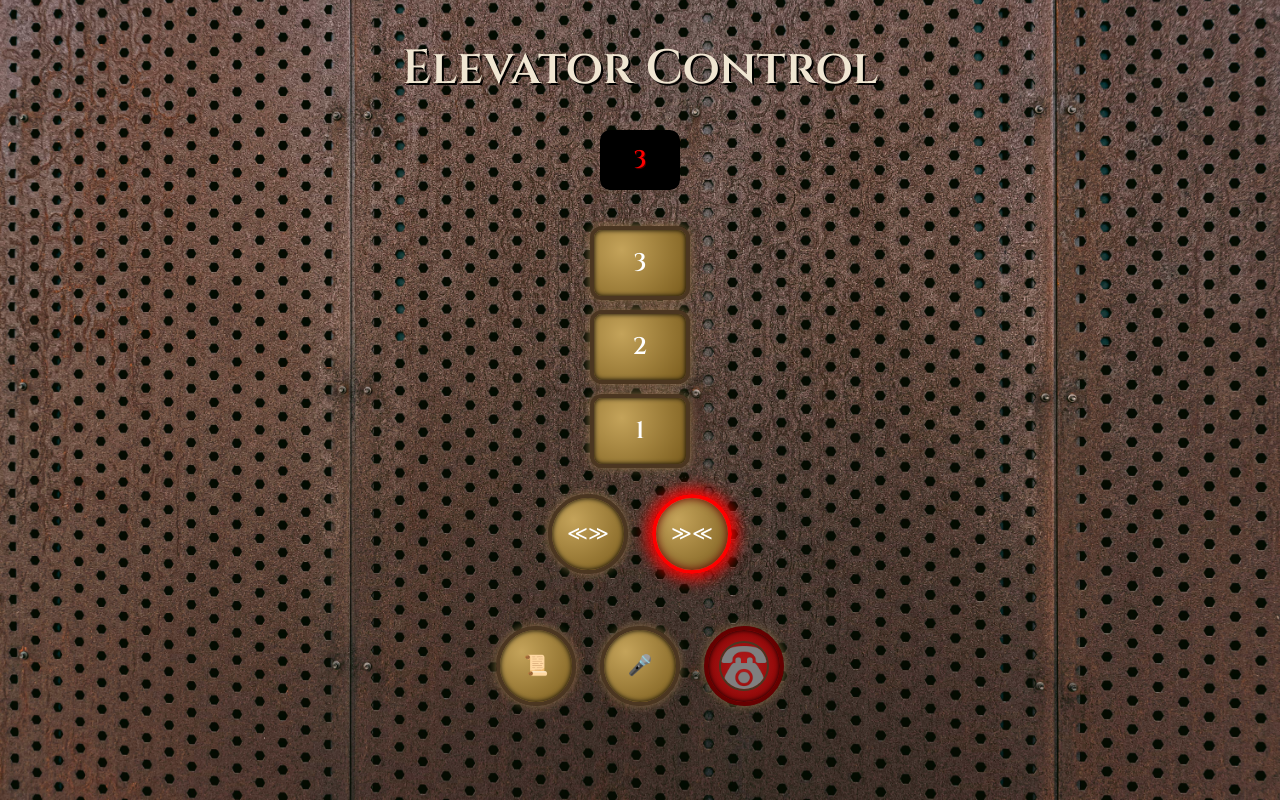
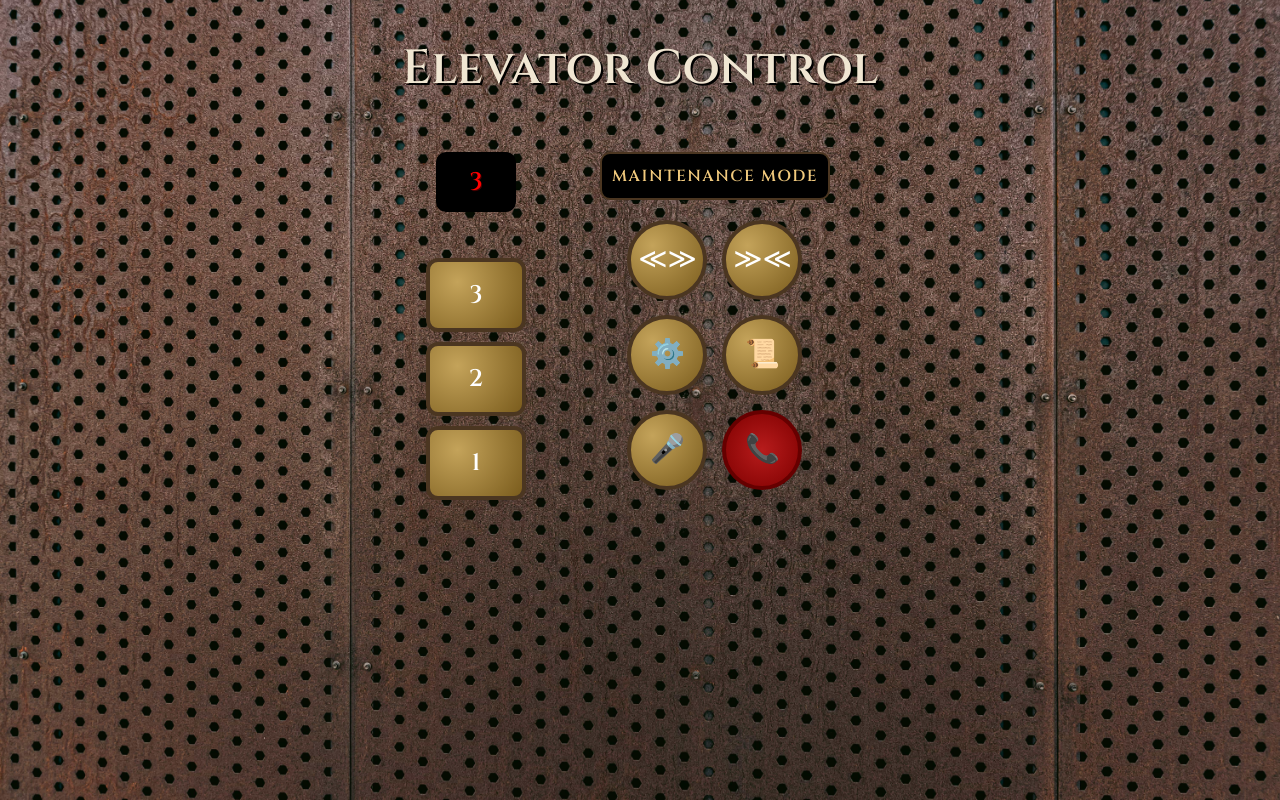
Before and after one commit to kyledavid36/KA_Project_VI, a PHP site: page /GUI/alsaSteamGUI.html?mode=maintenance in a window 1280 px wide. Run offline with PHP 8.4, Linux system fonts and the light colour scheme.

Commit message:
Made changes to GUI, added maintenance functionality screen with student # acess, sounds and reorganized the buttons with an updated display

```diff
--- a/GUI/alsaSteamGUI.html
+++ b/GUI/alsaSteamGUI.html
@@ -4,7 +4,6 @@
     <meta charset="UTF-8" />
     <meta name="viewport" content="width=device-width, initial-scale=1" />
     <title>Elevator GUI</title>
-    <!-- Using Bootstrap as requested in the design -->
     <link
       rel="stylesheet"
       href="https://cdn.jsdelivr.net/npm/bootstrap@5.3.3/dist/css/bootstrap.min.css"
@@ -17,11 +16,11 @@
       /* Your provided CSS for the Steampunk theme */
       .control-button.locked {
         border-color: red !important;
-        box-shadow: 0 0 15px 5px red, inset 0 0 10px #660000 !important;
+        /* box-shadow removed */
       }
 
       .lit-up {
-        box-shadow: 0 0 25px 10px #f0c97d, inset 0 0 20px #fff !important;
+        /* box-shadow removed */
         transform: scale(1.1) !important;
         transition: all 0.3s ease;
       }
@@ -29,7 +28,7 @@
       .floor-button:hover:not(.lit-up),
       .control-button:hover:not(.lit-up) {
         transform: scale(1.05);
-        box-shadow: 0 0 20px #f0c97d, inset 0 0 10px #000;
+        /* box-shadow removed */
       }
 
       body {
@@ -37,6 +36,54 @@
         background-size: cover;
         font-family: 'Cinzel', serif;
         color: #f0e6d2;
+      }
+
+      /* ** CSS FOR LAYOUT ** */
+      .main-container {
+        display: flex;
+        flex-wrap: wrap;
+        justify-content: center;
+        align-items: flex-start;
+        gap: 50px;
+      }
+
+      .left-panel, .right-panel {
+        display: flex;
+        flex-direction: column;
+        align-items: center;
+      }
+
+      .right-panel {
+          border: 4px double rgba(0,0,0,0.0);
+          border-radius: 15px;
+          padding: 20px;
+          background-color: rgba(0,0,0,0.0);
+      }
+
+      .control-grid {
+          display: grid;
+          grid-template-columns: repeat(2, auto);
+          gap: 15px;
+      }
+
+      #function-display {
+        background-color: black;
+        color: #f0c97d;
+        border: 2px solid #4b3621;
+        border-radius: 10px;
+        padding: 10px;
+        min-height: 48px;
+        width: 100%;
+        margin-bottom: 20px;
+        text-align: center;
+        font-size: 16px;
+        font-weight: bold;
+        text-transform: uppercase;
+        letter-spacing: 1.5px;
+        display: flex;
+        align-items: center;
+        justify-content: center;
+        transition: all 0.3s ease;
       }
 
       #current-floor {
@@ -62,25 +109,25 @@
         color: #fff;
         border: 4px solid #4b3621;
         border-radius: 12px;
-        box-shadow: 0 0 10px #8b6f47, inset 0 0 5px #000;
+        box-shadow: none; /* Shadow removed */
         display: block;
         cursor: pointer;
         transition: all 0.3s ease;
       }
 
       .control-button {
-        font-size: 20px;
+        font-size: 28px; /* Adjusted for emoji */
         white-space: nowrap;
         line-height: 1;
         text-align: center;
         vertical-align: middle;
-        margin: 10px;
+        margin: 0;
         padding: 15px;
         background: radial-gradient(circle at 30% 30%, #c4a35a, #7a5c1d);
         color: #fff;
         border: 4px solid #4b3621;
         border-radius: 50%;
-        box-shadow: 0 0 10px #8b6f47, inset 0 0 5px #000;
+        box-shadow: none; /* Shadow removed */
         width: 80px;
         height: 80px;
         cursor: pointer;
@@ -93,47 +140,26 @@
       #emergency-call-button {
           background: radial-gradient(circle, #b71c1c, #7f0000);
           border-color: #660000;
-          padding: 0;
       }
 
-      .emergency-icon {
-        width: 50px;
-        height: 50px;
-        border-radius: 75%;
-        object-fit: cover;
-        border: 2px solid #4b3621;
-      }
+      /* .emergency-icon class no longer needed and has been removed */
 
-      #emergency-call-button.calling {
-          animation: pulse 1.5s infinite;
-      }
-
+      #emergency-call-button.calling,
       #mic-button.listening {
-          border-color: #00ff00 !important;
-          box-shadow: 0 0 15px 5px #00ff00, inset 0 0 10px #006600 !important;
           animation: pulse-green 1.5s infinite;
       }
 
-      @keyframes pulse {
-          0% { box-shadow: 0 0 15px 5px #ff4d4d, inset 0 0 10px #b71c1c; }
-          50% { box-shadow: 0 0 25px 10px #ff8a8a, inset 0 0 15px #b71c1c; }
-          100% { box-shadow: 0 0 15px 5px #ff4d4d, inset 0 0 10px #b71c1c; }
-      }
-
       @keyframes pulse-green {
-          0% { box-shadow: 0 0 15px 5px #00ff00, inset 0 0 10px #006600; }
-          50% { box-shadow: 0 0 25px 10px #8aff8a, inset 0 0 15px #006600; }
-          100% { box-shadow: 0 0 15px 5px #00ff00, inset 0 0 10px #006600; }
-      }
-
-      #status-message {
-          min-height: 24px;
-          transition: color 0.3s ease;
+          /* Animation now only affects border color, not shadow */
+          0% { border-color: #00ff00; }
+          50% { border-color: #8aff8a; }
+          100% { border-color: #00ff00; }
       }
 
       h1 {
         text-align: center;
         margin-top: 30px;
+        margin-bottom: 30px;
         font-size: 48px;
         text-shadow: 2px 2px #000;
       }
@@ -148,34 +174,38 @@
     <div class="container">
       <main>
         <h1>Elevator Control</h1>
+
+        <div class="main-container">
+
+            <div class="left-panel">
                 <div class="mb-3">
                     <label for="current-floor" class="form-label"></label><br />
                     <input type="text" id="current-floor" readonly value="3" />
                 </div>
-
                 <div>
                     <button class="floor-button">3</button>
                     <button class="floor-button">2</button>
                     <button class="floor-button">1</button>
                 </div>
+            </div>
 
-        <div class="my-3">
+            <div class="right-panel">
+                <div id="function-display"></div>
+                <div class="control-grid">
                     <button class="control-button" id="open-door">≪≫</button>
                     <button class="control-button locked" id="close-door">≫≪</button>
+                    <button class="control-button" id="maintenance-button" title="Maintenance">⚙️</button>
+                    <button class="control-button" id="log-button" title="Log">📜</button>
+                    <button class="control-button" id="mic-button" title="Sabbath">🎤</button>
+                    <button class="control-button" id="emergency-call-button" title="Emergency">📞</button>
+                </div>
             </div>
 
-        <div class="my-3 border-t-2 border-dashed border-secondary pt-3">
-            <button class="control-button" id="log-button">📜</button>
-            <button class="control-button" id="mic-button">🎤</button>
-            <button class="control-button" id="emergency-call-button">
-                <img src="Images/basicphone.png" class="emergency-icon" alt="Emergency Call" />
-            </button>
-            <p id="status-message" class="mt-2"></p>
         </div>
+
       </main>
     </div>
 
-    <!-- All audio elements are now included -->
     <audio id="ding-sound" src="audio/ding.mp3" preload="auto"></audio>
     <audio id="door-open" src="audio/ElevatorOpeningFinal.mp3" preload="auto"></audio>
     <audio id="door-click" src="audio/ElevatorButtonFinal.mp3" preload="auto"></audio>
@@ -185,20 +215,21 @@
     <audio id="floor1-sound" src="audio/Floor 1.mp3" preload="auto"></audio>
     <audio id="floor2-sound" src="audio/Floor 2.mp3" preload="auto"></audio>
     <audio id="floor3-sound" src="audio/Floor 3.mp3" preload="auto"></audio>
+    <audio id="shaft-exit-sound" src="audio/shaftExit.mp3" preload="auto"></audio>
 
     <script>
-      // --- Element Selectors ---
+      // The entire script remains the same as before.
       const floorDisplay = document.getElementById('current-floor');
       const openButton = document.getElementById('open-door');
       const closeButton = document.getElementById('close-door');
       const logButton = document.getElementById('log-button');
       const micButton = document.getElementById('mic-button');
+      const maintenanceButton = document.getElementById('maintenance-button');
       const allButtons = document.querySelectorAll('button');
       const floorButtons = document.querySelectorAll('.floor-button');
       const emergencyCallButton = document.getElementById('emergency-call-button');
-      const statusMessage = document.getElementById('status-message');
+      const functionDisplay = document.getElementById('function-display');
 
-      // Audio element selectors
       const dingSound = document.getElementById('ding-sound');
       const openSound = document.getElementById('door-open');
       const clickSound = document.getElementById('door-click');
@@ -208,12 +239,24 @@
       const floor1Sound = document.getElementById('floor1-sound');
       const floor2Sound = document.getElementById('floor2-sound');
       const floor3Sound = document.getElementById('floor3-sound');
+      const shaftExitSound = document.getElementById('shaft-exit-sound');
 
-      // --- Elevator Logic ---
+      const urlParams = new URLSearchParams(window.location.search);
+      const isMaintenanceMode = urlParams.get('mode') === 'maintenance';
+
       allButtons.forEach(button => {
         if (button.id === 'emergency-call-button' || button.id === 'mic-button') return;
+
         button.addEventListener('click', () => {
-          if (clickSound) { clickSound.currentTime = 0; clickSound.play(); }
+          const isDoorButton = button.id === 'open-door' || button.id === 'close-door';
+
+          if (!isMaintenanceMode || !isDoorButton) {
+            if (clickSound) {
+              clickSound.currentTime = 0;
+              clickSound.play();
+            }
+          }
+
           button.classList.add('lit-up');
           setTimeout(() => { button.classList.remove('lit-up'); }, 500);
         });
@@ -242,43 +285,70 @@
       });
 
       openButton.addEventListener('click', () => {
-        setTimeout(() => { if (openSound) openSound.play(); }, 1500);
+        if (isMaintenanceMode) {
+            if (shaftExitSound) {
+                shaftExitSound.currentTime = 0;
+                shaftExitSound.play();
+            }
+        } else {
+            setTimeout(() => {
+                if (openSound) {
+                    openSound.currentTime = 0;
+                    openSound.play();
+                }
+            }, 1500);
+
             setTimeout(() => {
               const currentFloor = floorDisplay.value.trim();
               if (currentFloor === '1') window.location.href = 'floor1GUI.html';
               else if (currentFloor === '2') window.location.href = 'floor2GUI.html';
               else if (currentFloor === '3') window.location.href = 'floor3GUI.html';
             }, 5250);
+        }
       });
 
       closeButton.addEventListener('click', () => {
-        setTimeout(() => { if (closeSound) closeSound.play(); }, 500);
+        if (isMaintenanceMode) {
+            if (shaftExitSound) {
+                shaftExitSound.currentTime = 0;
+                shaftExitSound.play();
+            }
+        } else {
+            setTimeout(() => {
+                if (closeSound) {
+                    closeSound.currentTime = 0;
+                    closeSound.play();
+                }
+            }, 500);
             floorButtons.forEach(btn => (btn.disabled = false));
             closeButton.classList.remove('locked');
+        }
       });
 
-      // --- Special Function Buttons ---
+      maintenanceButton.addEventListener('click', () => {
+          if (isMaintenanceMode) {
+              functionDisplay.textContent = 'EXITING...';
+              setTimeout(() => {
+                  window.location.href = 'alsaSteamGUI.html';
+              }, 1000);
+          } else {
+              window.location.href = 'maintenance.html';
+          }
+      });
+
       logButton.addEventListener('click', () => {
-        if (clickSound) clickSound.play();
         window.location.href = 'changelog.html';
       });
 
       micButton.addEventListener('click', () => {
-        if (clickSound) clickSound.play();
-        const TRIGGER_URL = 'http://localhost:8081/start_sabbath'; // Use a new port
-        statusMessage.textContent = 'Activating Sabbath Mode...';
-        statusMessage.style.color = '#f0c97d';
+        const TRIGGER_URL = 'http://localhost:8081/start_sabbath';
+        functionDisplay.textContent = 'SABBATH ACTIVE';
         micButton.classList.add('listening');
         micButton.disabled = true;
         fetch(TRIGGER_URL, { mode: 'no-cors' })
-            .then(() => {
-                statusMessage.textContent = 'Sabbath Mode Active: Listening...';
-                statusMessage.style.color = '#76ff03';
-            })
             .catch(error => {
                 console.log('Fetch triggered the Sabbath client. The error is expected:', error);
-                statusMessage.textContent = 'Sabbath Mode Active: Listening...';
-                statusMessage.style.color = '#76ff03';
+                functionDisplay.style.color = '#76ff03';
             });
       });
 
@@ -288,8 +358,7 @@
             emergencySound.play();
         }
         const TRIGGER_URL = 'http://localhost:8080/start_emergency';
-        statusMessage.textContent = 'Call Initiated...';
-        statusMessage.style.color = '#f0c97d';
+        functionDisplay.textContent = 'CALLING...';
         emergencyCallButton.classList.add('calling');
         emergencyCallButton.disabled = true;
         fetch(TRIGGER_URL, { mode: 'no-cors' })
@@ -298,16 +367,35 @@
 
       if (emergencySound) {
           emergencySound.addEventListener('ended', () => {
-              statusMessage.textContent = 'Connection Established';
-              statusMessage.style.color = '#76ff03';
+              functionDisplay.textContent = 'CALL ESTABLISHED';
+              functionDisplay.style.color = '#76ff03';
           });
       }
 
-      // --- Page Load Logic ---
       document.addEventListener('DOMContentLoaded', () => {
+        if (isMaintenanceMode) {
+            console.log("🛠️ Maintenance Mode Active");
+            functionDisplay.textContent = 'MAINTENANCE MODE';
+
+            allButtons.forEach(btn => {
+                btn.disabled = true;
+                btn.style.cursor = 'not-allowed';
+            });
+
+            openButton.disabled = false;
+            closeButton.disabled = false;
+            maintenanceButton.disabled = false;
+
+            openButton.style.cursor = 'pointer';
+            closeButton.style.cursor = 'pointer';
+            maintenanceButton.style.cursor = 'pointer';
+
+            closeButton.classList.remove('locked');
+        } else {
             floorButtons.forEach(btn => (btn.disabled = true));
             closeButton.classList.add('locked');
-        const urlParams = new URLSearchParams(window.location.search);
+        }
+
         const initialFloor = urlParams.get('floor');
         if (initialFloor) {
           floorDisplay.value = initialFloor;
```
Also changed, not shown: GUI/maintenance.html (added, +178 -0 lines), GUI/member.php (+9 -149 lines), 6 other files. Lines whose indentation alone changed are shown as unchanged.
